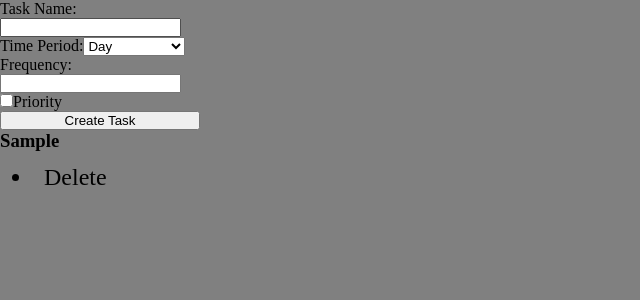
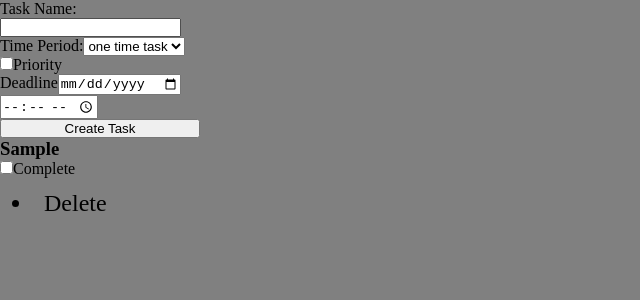
Before and after one commit to katredford/goal-getter, a React (Vite) app: page / in a window 1280 px wide. Both pictures are taken after typing "Sample", "2020-01-15", "10:30" into the empty fields and a click on the button "Create Task". Shown: the top 300 px of the page, without its empty margins (0-640 px from the left). Built offline with nearby package versions, Linux system fonts and the light colour scheme.

Commit message:
can now check single tasks as complete and update local storage

```diff
--- a/src/components/CreateGoal/index.jsx
+++ b/src/components/CreateGoal/index.jsx
@@ -64,7 +64,9 @@ export default function CreateGoal() {
 
     setTaskName('');
     setFrequency('');
-    setTimePeriod('day');
+    setTimePeriod('no-repeat');
+    setIsChecked(false);
+    setDeadline({ date: '', time: '' });
   }
 
 
--- a/src/components/GoalsList/index.jsx
+++ b/src/components/GoalsList/index.jsx
@@ -4,35 +4,45 @@ import GoalCard from '../GoalCard';
 import SingleTask from '../SingleTask';
 import "./goalsList.css"
 
+
 export default function GoalsList() {
   const { tasks, deleteTask } = useTaskContext();
-  console.log(tasks)
 
-  const groupedTasks = tasks.reduce(
-    (groups, task) => {
-      if (task.frequency !== "") {
-        groups.goals.push(task);
-      } else {
-        groups.singleTasks.push(task);
+  // Sorting logic
+  const sortedTasks = [...tasks].sort((a, b) => {
+    // Sort by priority first (true comes before false)
+    if (b.priority - a.priority !== 0) {
+      return b.priority - a.priority;
     }
-      return groups;
-    },
-    { goals: [], singleTasks: [] }
-  );
+
+    // If priority is the same, sort by deadline for singleTasks
+    if (a.frequency === "" && b.frequency === "") {
+      const aDeadline = new Date(a.deadline.date + 'T' + a.deadline.time);
+      const bDeadline = new Date(b.deadline.date + 'T' + b.deadline.time);
+      return aDeadline - bDeadline;
+    }
+
+    // If priority is the same, you can sort by other criteria, e.g., task name
+    return a.name.localeCompare(b.name);
+  });
+
   return (
     <>
       <div>
-        {groupedTasks.singleTasks.map((task, index) => (
+        {sortedTasks.map((task, index) => (
+          // Only render SingleTask if frequency is empty
+          task.frequency === "" && (
             <SingleTask key={index} task={task} onDelete={() => deleteTask(task.name)} />
+          )
         ))}
       </div>
       <div className='goalsList'>
-
-        {groupedTasks.goals.map((task, index) => (
+        {sortedTasks.map((task, index) => (
+          // Only render GoalCard if frequency is not empty
+          task.frequency !== "" && (
             <GoalCard key={index} task={task} onDelete={() => deleteTask(task.name)} />
+          )
         ))}
-
-
       </div>
     </>
   );
--- a/src/components/SingleTask/index.jsx
+++ b/src/components/SingleTask/index.jsx
@@ -1,24 +1,59 @@
 import React, { useEffect, useState } from 'react';
 import { useTaskContext } from '../TaskContext';
 
-export default function SingleTask({task}) {
+export default function SingleTask({ task }) {
+  const [isComplete, setIsComplete] = useState(false)
   const { deleteTask, tasks } = useTaskContext();
 
   const handleDelete = () => {
     deleteTask(task?.name);
   };
+
+  useEffect(() => {
+    const storedTask = tasks.find((t) => t.name === task?.name);
+    console.log(storedTask)
+
+    if (storedTask.complete) {
+      setIsComplete(true)
+
+    }
+  }, [tasks, task?.name]);
+
+  function handleCheckboxChange() {
+    if (task && task.name) {
+      const existingTask = tasks.find((t) => t.name === task.name);
+
+      if (existingTask) {
+
+        const updatedTask = {
+          ...existingTask,
+          complete: !isComplete
+        };
+
+
+        setIsComplete(!isComplete);
+        const updatedTasks = tasks.map((t) =>
+          t.name === task.name ? updatedTask : t
+        );
+
+
+        localStorage.setItem('tasks', JSON.stringify(updatedTasks));
+      }
+    }
+  }
+
   return (
     <>
       <h3>{task?.name}</h3>
 
-      {/* <label>
+      <label>
         <input
           type="checkbox"
-          checked={isChecked}
+          checked={isComplete}
           onChange={handleCheckboxChange}
         />
         Complete
-      </label> */}
+      </label>
       <li className='del-btn' onClick={handleDelete}>Delete</li>
 
     </>
```
Lines whose indentation alone changed are shown as unchanged.
